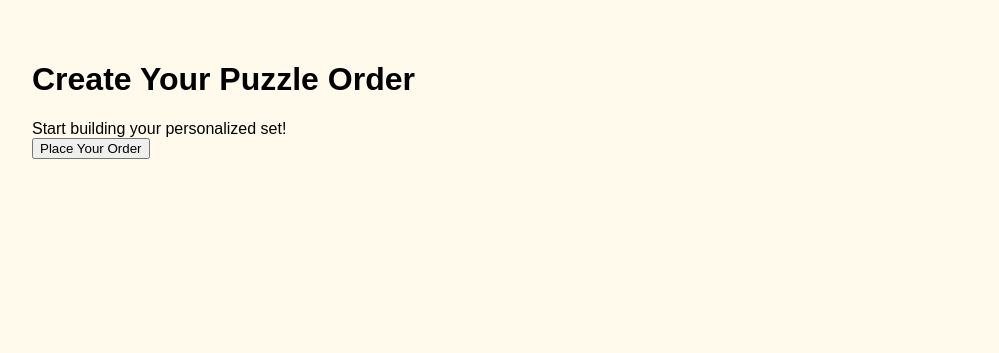
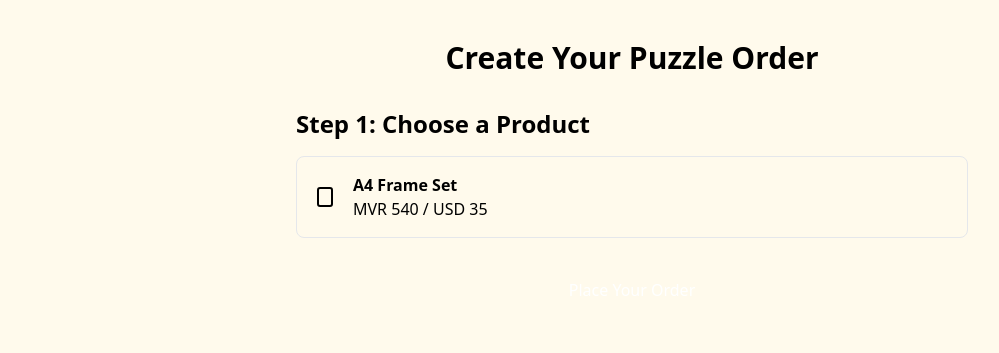
Before and after one commit to ISLECRAFT/puzzle, a website: page public/index.html in a window 1280 px wide. Shown: the whole page, without its empty margins (8-1007 px from the left). Drawn offline with nearby package versions, Linux system fonts and the light colour scheme.

Commit message:
Add files via upload

```diff
--- a/public/index.html
+++ b/public/index.html
@@ -1,18 +1,70 @@
-
 <!DOCTYPE html>
 <html lang="en">
 <head>
-<meta charset="UTF-8">
-<meta name="viewport" content="width=device-width, initial-scale=1.0">
-<title>Order Your Puzzle | EreYvi</title>
-<link href="https://cdn.tailwindcss.com" rel="stylesheet">
+  <meta charset="UTF-8" />
+  <meta name="viewport" content="width=device-width, initial-scale=1.0"/>
+  <title>Create Your Puzzle | EreYvi</title>
+  <link href="https://cdn.jsdelivr.net/npm/tailwindcss@2.2.19/dist/tailwind.min.css" rel="stylesheet">
+  <style>
+    body { background-color: #fffaec; }
+    .selected-ring { box-shadow: 0 0 0 4px rgba(75, 50, 34, 0.5); }
+    @keyframes fade-in-pulse {
+      0% { opacity: 0; transform: scale(0.5); }
+      50% { opacity: 1; transform: scale(1.2); }
+      100% { transform: scale(1); }
+    }
+    .animate-fade-in-pulse { animation: fade-in-pulse 0.6s ease-out forwards; }
+  </style>
 </head>
-<body style="background: #fffaec; font-family: sans-serif; padding: 2rem;">
-  <h1 class="text-3xl font-bold text-[#4B3222] mb-6 text-center">Create Your Puzzle Order</h1>
-  <form class="space-y-6" enctype="multipart/form-data" method="POST" action="/api/submit">
-    <!-- Step 1-7 simplified here; final full content will be written -->
-    <div class="text-center">Start building your personalized set!</div>
-    <div class="text-center"><button class="bg-[#4B3222] text-white px-6 py-2 rounded-lg mt-8 hover:opacity-90 transition">Place Your Order</button></div>
-  </form>
+<body class="font-sans text-[#4B3222]">
+  <div class="max-w-2xl mx-auto py-10">
+    <h1 class="text-3xl font-bold text-center mb-8">Create Your Puzzle Order</h1>
+    <form id="orderForm" class="space-y-8" enctype="multipart/form-data">
+      <!-- Step 1: Product Selection -->
+      <div>
+        <h2 class="text-2xl font-semibold mb-4">Step 1: Choose a Product</h2>
+        <div id="product-options" class="grid gap-4">
+          <div onclick="selectProduct('A4 Frame Set', 540, 35)" id="option-A4" class="p-4 border rounded-lg relative cursor-pointer hover:bg-[#EFE7DD] flex items-center space-x-4 group hover:shadow-lg transition-all duration-300">
+            <svg xmlns="http://www.w3.org/2000/svg" class="h-6 w-6 text-[#4B3222] group-hover:scale-125 transition-transform duration-300" fill="none" viewBox="0 0 24 24" stroke="currentColor">
+              <rect x="5" y="3" width="14" height="18" rx="2" ry="2" stroke-width="2"></rect>
+            </svg>
+            <div>
+              <p class="font-bold">A4 Frame Set</p>
+              <p>MVR 540 / USD 35</p>
+            </div>
+            <div class="checkmark absolute top-2 right-2 hidden animate-fade-in-pulse">
+              <svg xmlns="http://www.w3.org/2000/svg" class="h-5 w-5 text-green-500" fill="none" viewBox="0 0 24 24" stroke="currentColor">
+                <path stroke-linecap="round" stroke-linejoin="round" stroke-width="2" d="M5 13l4 4L19 7" />
+              </svg>
+            </div>
+          </div>
+        </div>
+      </div>
+      <div class="text-center">
+        <button type="submit" class="bg-[#4B3222] text-white py-2 px-6 rounded-lg hover:opacity-90 transition">Place Your Order</button>
+      </div>
+    </form>
+  </div>
+  <script>
+    function selectProduct(product, mvr, usd) {
+      ['option-A4', 'option-Round', 'option-A3'].forEach(id => {
+        const option = document.getElementById(id);
+        if (option) {
+          option.classList.remove('selected-ring');
+          const mark = option.querySelector('.checkmark');
+          if (mark) mark.classList.add('hidden');
+        }
+      });
+      const selectedOption = document.getElementById('option-' + product.split(' ')[0]);
+      if (selectedOption) {
+        selectedOption.classList.add('selected-ring');
+        const checkmark = selectedOption.querySelector('.checkmark');
+        if (checkmark) {
+          checkmark.classList.remove('hidden');
+          checkmark.classList.add('animate-fade-in-pulse');
+        }
+      }
+    }
+  </script>
 </body>
 </html>
```
